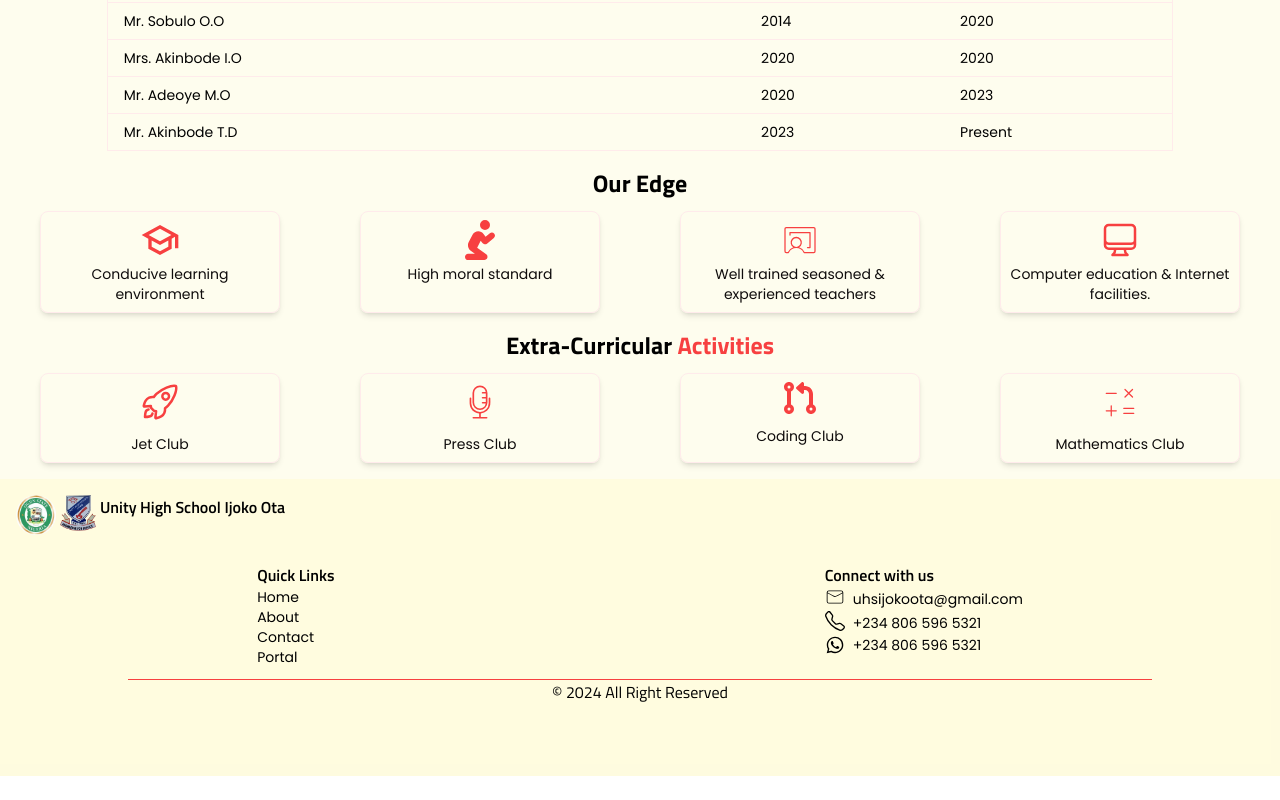
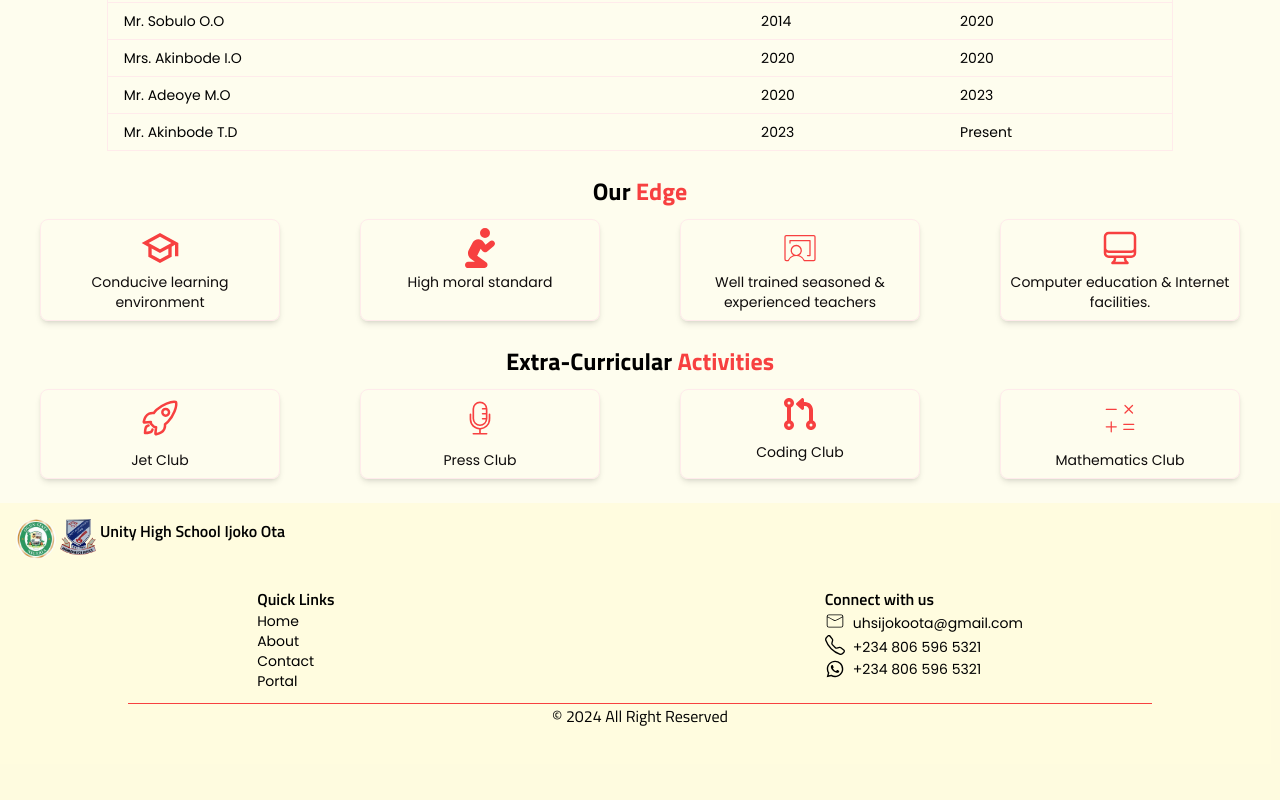
Before and after one commit to OlaiwonAbdullahi/UnityHighSch-v2, a React (Vite) app: page /about in a window 1280 px wide. Shown: the part 2031-2831 px from the top of the page. Before the commit the page ends 2807 px from the top, so only its background shows below. Built offline with nearby package versions, Linux system fonts and the light colour scheme.

Commit message:
update Curiculum.jsx and Edge.jsx

```diff
--- a/src/components/Curiculum.jsx
+++ b/src/components/Curiculum.jsx
@@ -25,7 +25,7 @@ const edges = [
 
 const Curiculum = () => {
   return (
-    <div className="flex flex-col gap-3 my-4">
+    <div className="flex flex-col gap-3 my-6">
       <h2 className="text-2xl font-titalium font-bold text-center">
         Extra-Curricular <span className=" text-secondary"> Activities</span>
       </h2>
--- a/src/components/Edge.jsx
+++ b/src/components/Edge.jsx
@@ -24,8 +24,10 @@ const edges = [
 
 const Edge = () => {
   return (
-    <div className="flex flex-col gap-3 my-4">
-      <h2 className="text-2xl font-titalium font-bold text-center">Our Edge</h2>
+    <div className="flex flex-col gap-3 my-6">
+      <h2 className="text-2xl font-titalium font-bold text-center">
+        Our <span className="text-secondary">Edge</span>
+      </h2>
       <div className="flex justify-around flex-wrap font-poppins text-sm">
         {edges.map((edge, index) => (
           <div
```
